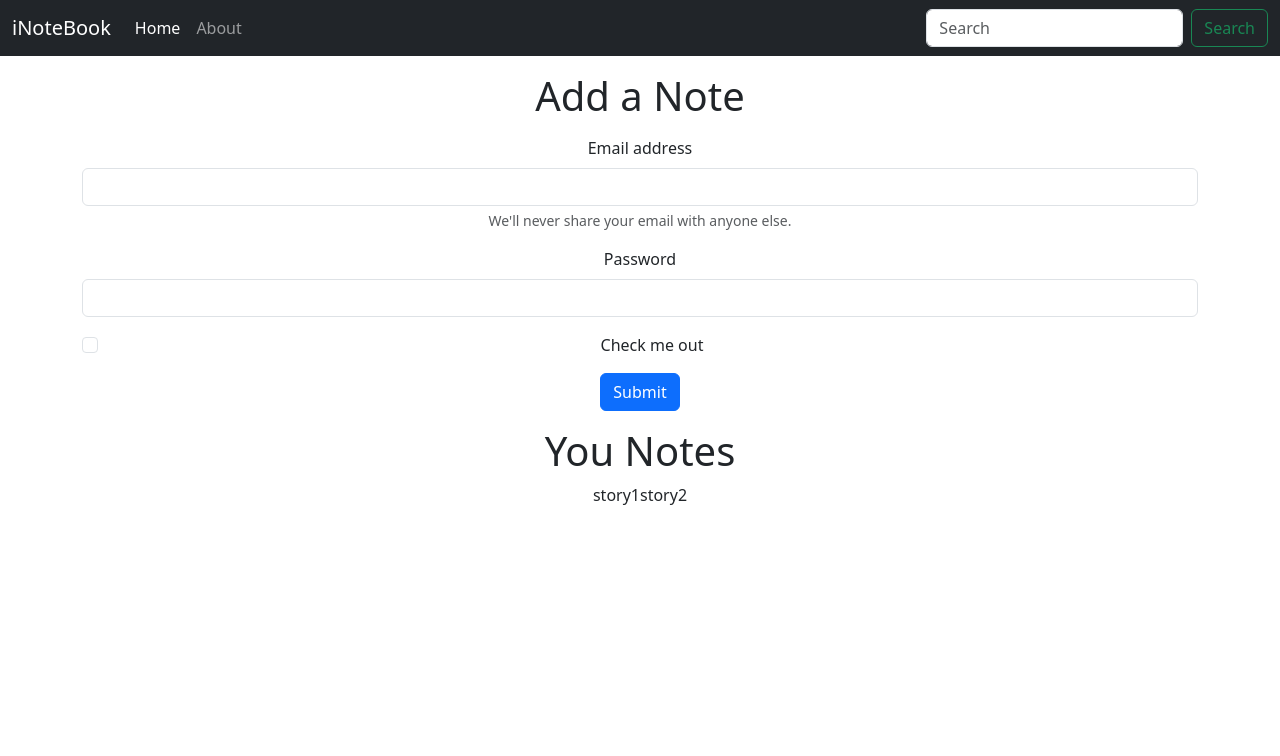
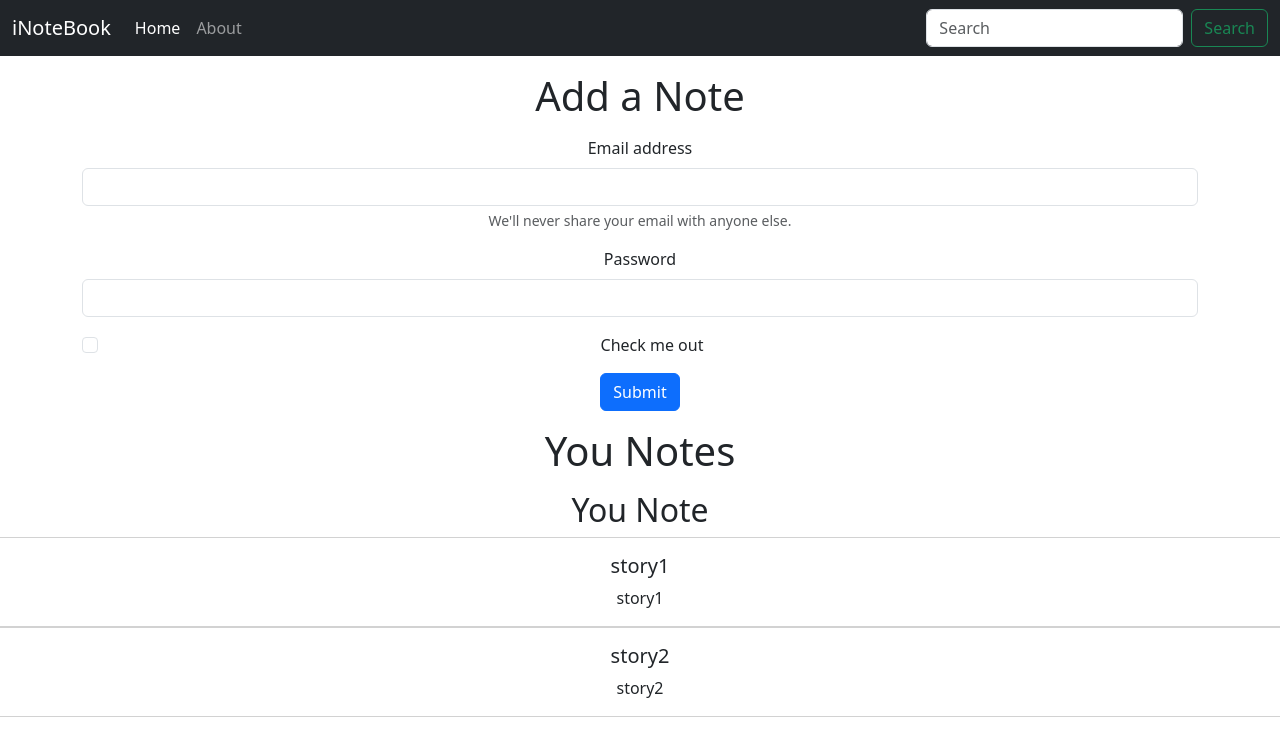
Before and after one commit to vipulgit-123/React3, a React (Create React App) app: page /home in a window 1280 px wide. Shown: the top 756 px of the page. Built offline with nearby package versions, Linux system fonts and the light colour scheme.

Commit message:
Adding NoteItem

```diff
--- a/src/components/Home.js
+++ b/src/components/Home.js
@@ -1,11 +1,8 @@
 import React, {useContext} from "react";
-import noteContext from "../context/Notes/noteContext";
+import Notes from "./Notes";
+
 
 const Home = () => {
-
-  const context = useContext(noteContext);
-  const {notes, setNotes} = context;
-
   return (
     <div>
       <div className="container my-3">
@@ -52,10 +49,8 @@ const Home = () => {
       </div>
       <div className="container my-3">
         <h1>You Notes</h1>
-        {notes.map((notes)=>{
-          return notes.title
-        })}
       </div>
+    <Notes/>
     </div>
   );
 };
--- /dev/null
+++ b/src/components/Noteitem.js
@@ -0,0 +1,17 @@
+import React from 'react'
+
+const Noteitem = (props) => {
+  const {notes} = props;
+  return (
+      <div>
+        <div className="row card">
+          <div className="card-body">
+            <h5 className="card-title">{notes.title}</h5>
+            <p className="card-text">{notes.description}</p>
+          </div>
+        </div>
+      </div>
+  )
+}
+
+export default Noteitem
--- /dev/null
+++ b/src/components/Notes.js
@@ -0,0 +1,18 @@
+import React, {useContext} from "react";
+import noteContext from "../context/Notes/noteContext";
+import Noteitem from "./Noteitem";
+
+const Notes = () => {
+    const context = useContext(noteContext);
+    const {notes, setNotes} = context;
+          return (
+              <div className="row my-3">
+                  <h2> You Note</h2>
+      {notes.map((notes)=>{
+          return <Noteitem notes={notes}/>
+        })}
+  </div>
+    )
+};
+
+export default Notes;
```
